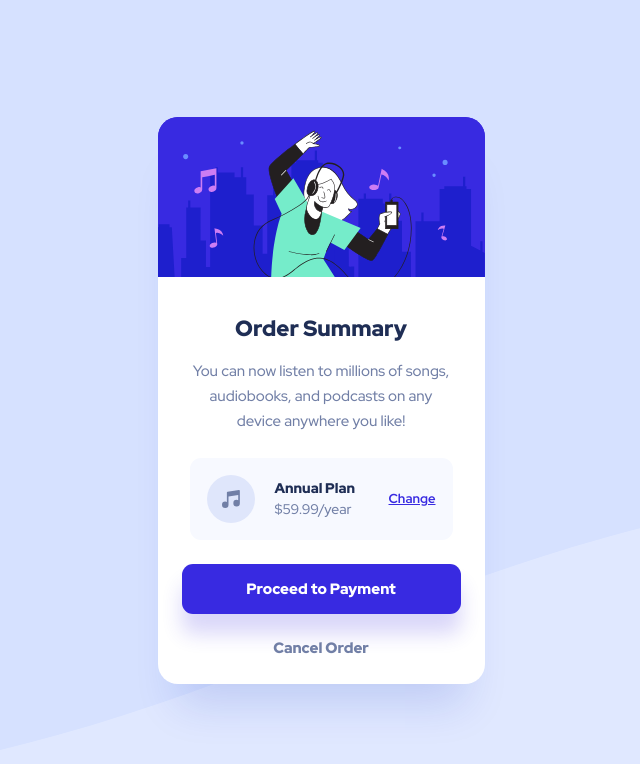
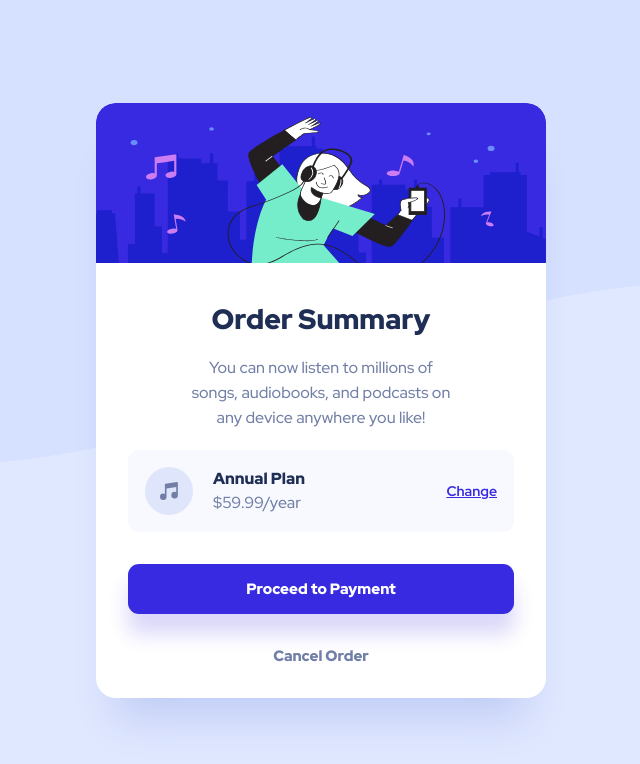
Before and after one commit to DIMITRIDAR/Order-Summary-Component, a plain HTML site: page index.html in a window 1536 px wide. Shown: the whole page, without its empty margins (447-1087 px from the left). Drawn offline with Linux system fonts and the light colour scheme.

Commit message:
add media queries in the code and change some sizes

```diff
--- a/index.html
+++ b/index.html
@@ -1,35 +1,42 @@
 <!DOCTYPE html>
 <html lang="en">
   <head>
-    <meta charset="UTF-8">
-    <meta name="viewport" content="width=device-width, initial-scale=1.0">
+    <meta charset="UTF-8" />
+    <meta name="viewport" content="width=device-width, initial-scale=1.0" />
     <title>Order summary component</title>
-    <link rel="stylesheet" href="style.css">
-    <link rel="shortcut icon" href="./assets/favicon-32x32.png" type="image/x-icon">
+    <link rel="stylesheet" href="style.css" />
+    <link
+      rel="shortcut icon"
+      href="./assets/favicon-32x32.png"
+      type="image/x-icon"
+    />
   </head>
   <body>
     <div class="card">
-        <img src="./assets/illustration-hero.svg" alt="Illustration hero"  class="illustration">
+      <img
+        src="./assets/illustration-hero.svg"
+        alt="Illustration hero"
+        class="illustration"
+      />
       <div class="content">
         <h1 class="title">Order Summary</h1>
-            <p class="description">You can now listen to millions of songs, audiobooks, and podcasts on any device anywhere you like!</p>
+        <p class="description">
+          You can now listen to millions of songs, audiobooks, and podcasts on
+          any device anywhere you like!
+        </p>
         <div class="planDiv">
           <div class="annual">
-           <img src="./assets/icon-music.svg" alt="Icon-music">
+            <img src="./assets/icon-music.svg" alt="Icon-music" />
             <div class="cost-container">
-            <p class="plan"> Annual Plan </p>
+              <p class="plan">Annual Plan</p>
               <p class="payment">$59.99/year</p>
-
             </div>
-
           </div>
-        <a href="#"  class="change">Change</a>
-
+          <a href="#" class="change">Change</a>
         </div>
         <button class="proceed">Proceed to Payment</button>
         <p class="cancel">Cancel Order</p>
       </div>
     </div>
-
   </body>
 </html>
--- a/style.css
+++ b/style.css
@@ -1,143 +1,183 @@
-
-@import url('https://fonts.googleapis.com/css2?family=Outfit:wght@300;400;600&family=Red+Hat+Display:wght@500;700;900&display=swap');
+@import url("https://fonts.googleapis.com/css2?family=Outfit:wght@300;400;600&family=Red+Hat+Display:wght@500;700;900&display=swap");
 * {
-    margin:0;
-    padding:0;
-    box-sizing:border-box;
-    font-family:"Red Hat Display", sans-serif;
+  margin: 0;
+  padding: 0;
+  box-sizing: border-box;
+  font-family: "Red Hat Display", sans-serif;
 }
 
-body{
-    min-height:100vh;
-    display:flex;
-    justify-content:center;
-    align-items:center;
-    background-color:#E0E8FF;
-    background-image:url(./assets/pattern-background-mobile.svg);
-    background-repeat:no-repeat;
-    background-size:contain;
+body {
+  min-height: 100vh;
+  display: flex;
+  justify-content: center;
+  align-items: center;
+  background-color: #e0e8ff;
+  background-image: url(./assets/pattern-background-mobile.svg);
+  background-repeat: no-repeat;
+  background-size: contain;
 }
 
-.card{
-    width:327px;
-    height:567px;
+.card {
+  width: 327px;
   border-radius: 20px;
-    background: #FFF;
+  background: #fff;
   box-shadow: 0px 40px 40px -20px rgba(13, 48, 189, 0.15);
+  overflow: hidden;
 }
 
-.illustration{
-    width:327px;
-    height:160px;
-    flex-shrink:0;
+.illustration {
+  width: 100%;
+  height: 160px;
+  flex-shrink: 0;
   border-radius: 20px 20px 0px 0px;
-    background: #382AE1;
+  background: #382ae1;
 }
 
-.content{
-    padding:32px;
-    display:flex;
-    flex-direction:column;
-    justify-content:center;
-    align-items:center;
+.content {
+  padding: 32px;
+  display: flex;
+  flex-direction: column;
+  justify-content: center;
+  align-items: center;
 }
 
-.title{
-    width:263px;
-    color: #1F2E55;
+.title {
+  width: 263px;
+  color: #1f2e55;
   text-align: center;
   font-size: 22px;
   font-weight: 900;
 }
 
-.description{
-    width:263px;
-    color: #717FA6;
+.description {
+  width: 263px;
+  color: #717fa6;
   text-align: center;
   font-size: 15px;
   font-weight: 500;
   line-height: 25px;
-    margin-top:16px;
+  margin-top: 16px;
 }
 
-.planDiv{
-    width:100%;
-    padding:17px;
+.planDiv {
+  width: 100%;
+  padding: 17px;
   border-radius: 11px;
-    background-color : #F7F9FF;
-    display:flex;
+  background-color: #f7f9ff;
+  display: flex;
   align-items: center;
-    justify-content:space-between;
-    margin-top:24px;
+  justify-content: space-between;
+  margin-top: 24px;
 }
 
-.annual{
-    display:flex;
-    align-items:center;
-    gap:20px;
+.annual {
+  display: flex;
+  align-items: center;
+  gap: 20px;
 }
 
-.cost-container{
-    font-size:14px;
-    display:flex;
-    flex-direction:column;
-    gap:3px;
+.cost-container {
+  font-size: 14px;
+  display: flex;
+  flex-direction: column;
+  gap: 3px;
 }
 
-.plan{
-    color:#1F2E55;
-    font-weight:900;
+.plan {
+  color: #1f2e55;
+  font-weight: 900;
 }
 
-.payment{
-    color: #717FA6;
-    font-weight:500;
+.payment {
+  color: #717fa6;
+  font-weight: 500;
 }
 
-.change{
-    color: #382AE1;
+.change {
+  color: #382ae1;
   font-size: 13px;
   font-weight: 700;
   text-decoration-line: underline;
-    transition:0.4s;
+  transition: 0.4s;
 }
 
-.change:hover{
-    color: #766CF1;
-    text-decoration:none;
+.change:hover {
+  color: #766cf1;
+  text-decoration: none;
 }
 
-.proceed{
-    width: 279px;
+.proceed {
+  width: 100%;
   height: 50px;
   flex-shrink: 0;
   border-radius: 11px;
-    background-color: #382AE1;
+  background-color: #382ae1;
   box-shadow: 0px 20px 20px 0px rgba(56, 42, 225, 0.19);
-    margin-top :24px;
-    border:none;
-    color:white;
-    cursor:pointer;
-    transition:0.4s;
+  margin-top: 24px;
+  border: none;
+  color: white;
+  cursor: pointer;
+  transition: 0.4s;
   font-size: 15px;
   font-weight: 900;
 }
 
-.proceed:hover{
-    background-color:#766CF1;
-
+.proceed:hover {
+  background-color: #766cf1;
 }
 
-.cancel{
-    color: #717FA6;
+.cancel {
+  color: #717fa6;
   font-size: 15px;
   font-weight: 900;
-    margin-top:24px;
-    transition:0.4s;
-    cursor:pointer;
+  margin-top: 24px;
+  transition: 0.4s;
+  cursor: pointer;
 }
 
-.cancel:hover{
-    color: #1F2E55;
+.cancel:hover {
+  color: #1f2e55;
+}
 
+@media screen and (min-width: 1440px) {
+  body {
+    background-image: url(./assets/pattern-background-desktop.svg);
   }
+
+  .card {
+    width: 450px;
+  }
+
+  .content {
+    padding: 45px, 48px, 48px, 48px;
+  }
+
+  .title {
+    font-size: 28px;
+  }
+
+  .description,
+  .cost-container {
+    font-size: 16px;
+  }
+
+  .description {
+    margin-top: 17px;
+  }
+
+  .planDiv {
+    margin-top: 20px;
+  }
+
+  .change {
+    font-size: 14px;
+  }
+
+  .proceed {
+    margin-top: 32px;
+  }
+
+  .cancel {
+    margin-top: 32px;
+  }
+}
```
Lines whose indentation alone changed are shown as unchanged.
